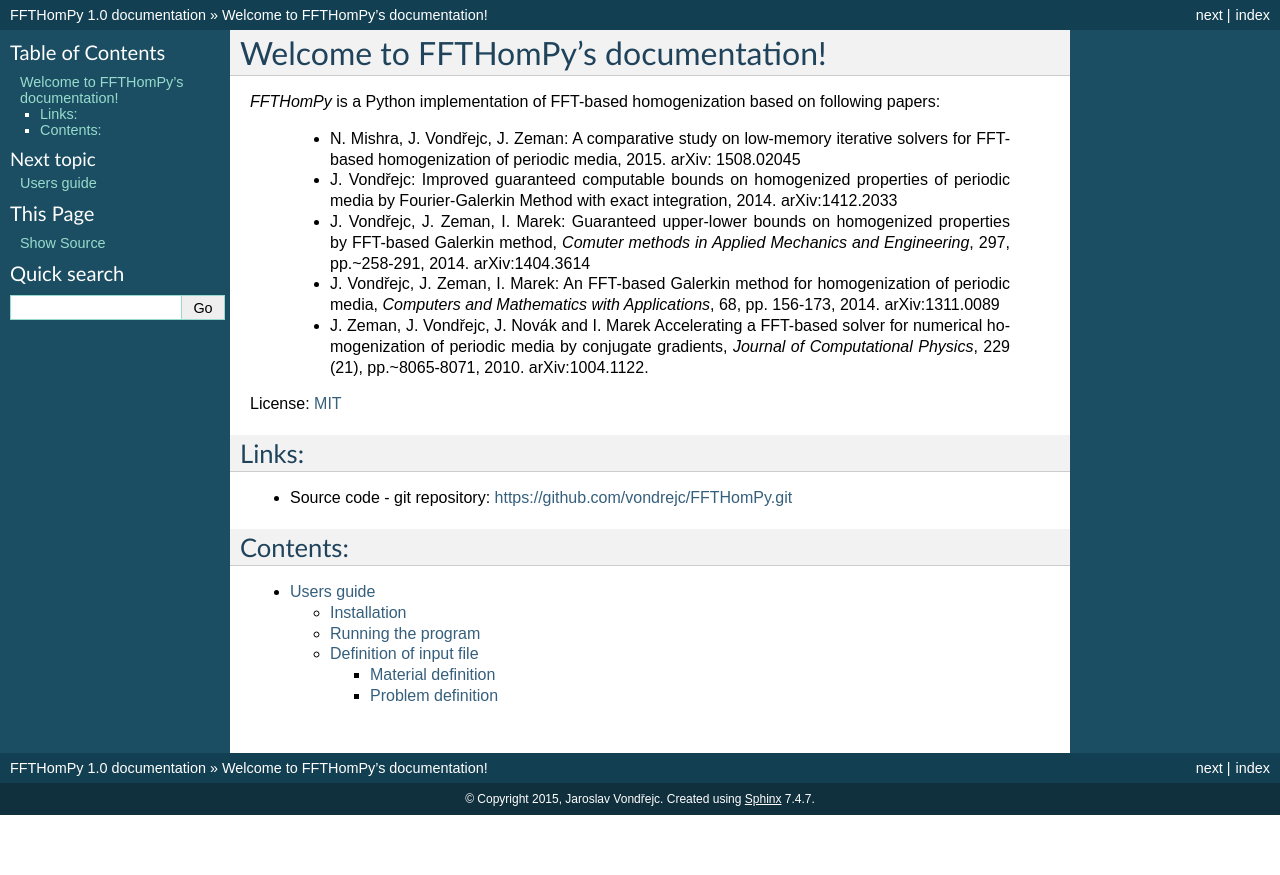
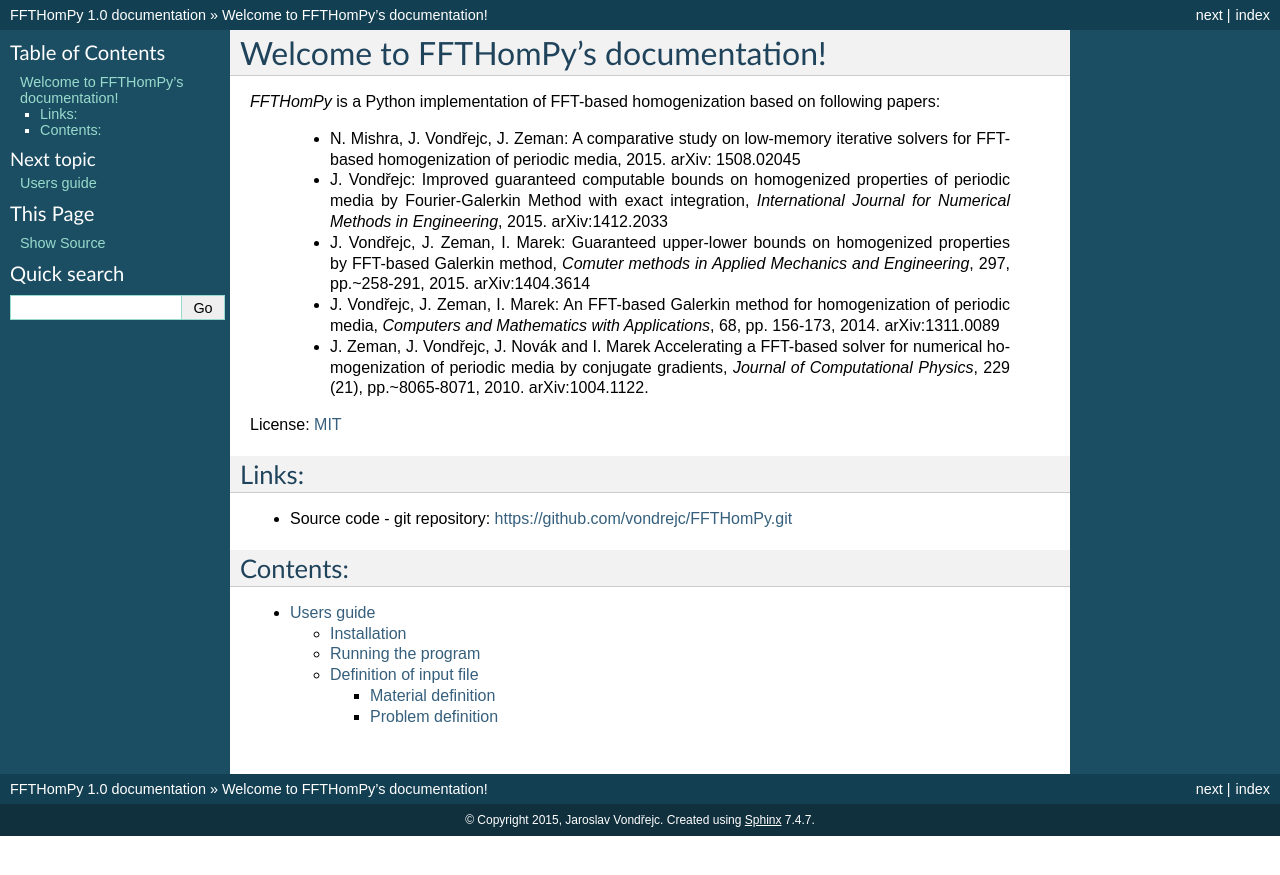
Before and after one commit to vondrejc/FFTHomPy, a Sphinx documentation site: the page built from doc/index.rst, in a window 1280 px wide. Shown: the top 875 px of the page. Built offline with Sphinx 7.4.7, drawn with Linux system fonts in a browser that asks for light colours; formulas are drawn with MathJax 3.

Commit message:
update bibliography

```diff
--- a/doc/index.rst
+++ b/doc/index.rst
@@ -10,9 +10,9 @@ Welcome to FFTHomPy's documentation!
 
     * \N. Mishra, J. Vondřejc, J. Zeman: A comparative study on low-memory iterative solvers for FFT-based homogenization of periodic media, 2015. arXiv: 1508.02045
 
-    * \J. Vondřejc: Improved guaranteed computable bounds on homogenized properties of periodic media by Fourier-Galerkin Method with exact integration, 2014. arXiv:1412.2033
+    * \J. Vondřejc: Improved guaranteed computable bounds on homogenized properties of periodic media by Fourier-Galerkin Method with exact integration, *International Journal for Numerical Methods in Engineering*, 2015. arXiv:1412.2033
 
-    * \J. Vondřejc, J. Zeman, I. Marek: Guaranteed upper-lower bounds on homogenized properties by FFT-based Galerkin method, *Comuter methods in Applied Mechanics and Engineering*, 297, pp.~258-291, 2014. arXiv:1404.3614
+    * \J. Vondřejc, J. Zeman, I. Marek: Guaranteed upper-lower bounds on homogenized properties by FFT-based Galerkin method, *Comuter methods in Applied Mechanics and Engineering*, 297, pp.~258-291, 2015. arXiv:1404.3614
 
     * \J. Vondřejc, J. Zeman, I. Marek: An FFT-based Galerkin method for homogenization of periodic media, *Computers and Mathematics with  Applications*, 68, pp. 156-173, 2014. arXiv:1311.0089
 
```
